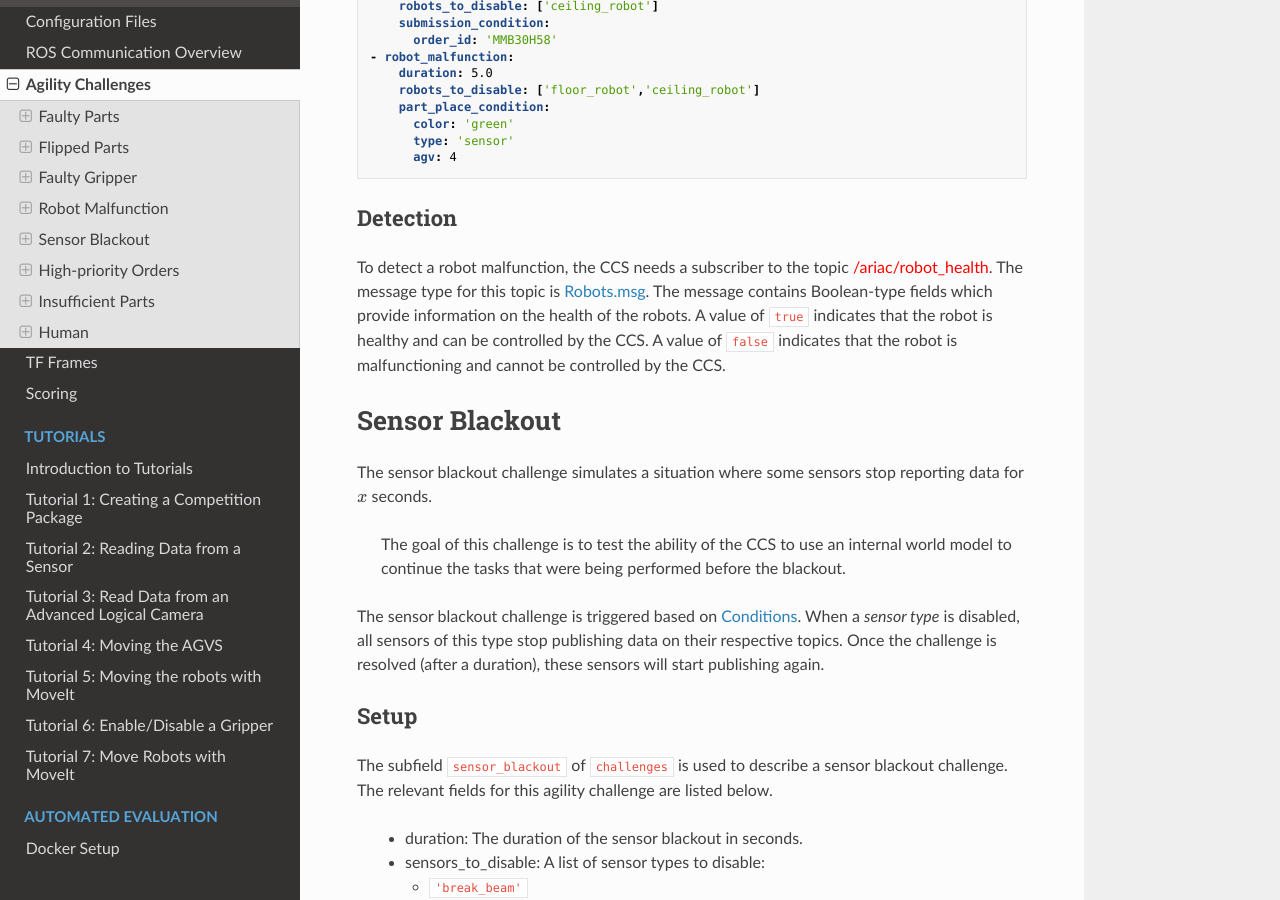
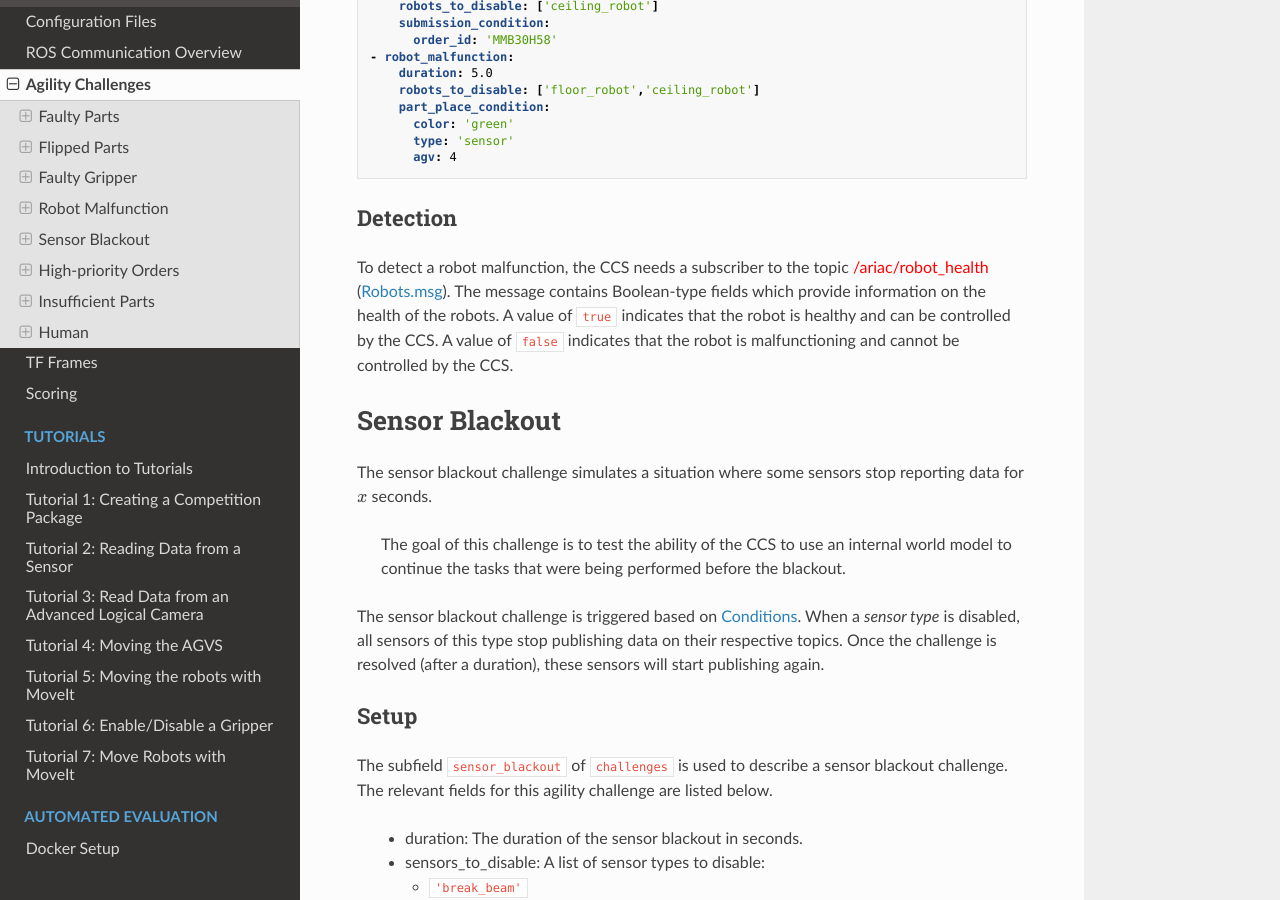
Before and after one commit to usnistgov/ARIAC, a Sphinx documentation site: the page built from docs/competition/challenges.rst, in a window 1280 px wide and 900 px high, scrolled down 5222 px. Built offline with Sphinx 7.4.7 and the Read the Docs theme 2.0.0, drawn with Linux system fonts in a browser that asks for light colours.

Commit message:
communications

```diff
--- a/docs/competition/challenges.rst
+++ b/docs/competition/challenges.rst
@@ -257,7 +257,7 @@ Detection
 -----------------------------
 
 
-To detect a robot malfunction, the CCS needs a subscriber to the topic :red:`/ariac/robot_health`. The message type for this topic is `Robots.msg <https://github.com/usnistgov/ARIAC/blob/ariac2023/ariac_msgs/msg/Robots.msg>`_. The message contains Boolean-type fields which provide information on the health of the robots. A value of ``true`` indicates that the robot is healthy and can be controlled by the CCS. A value of ``false`` indicates that the robot is malfunctioning and cannot be controlled by the CCS.
+To detect a robot malfunction, the CCS needs a subscriber to the topic :red:`/ariac/robot_health` (`Robots.msg <https://github.com/usnistgov/ARIAC/blob/ariac2023/ariac_msgs/msg/Robots.msg>`_). The message contains Boolean-type fields which provide information on the health of the robots. A value of ``true`` indicates that the robot is healthy and can be controlled by the CCS. A value of ``false`` indicates that the robot is malfunctioning and cannot be controlled by the CCS.
 
 
 
```
